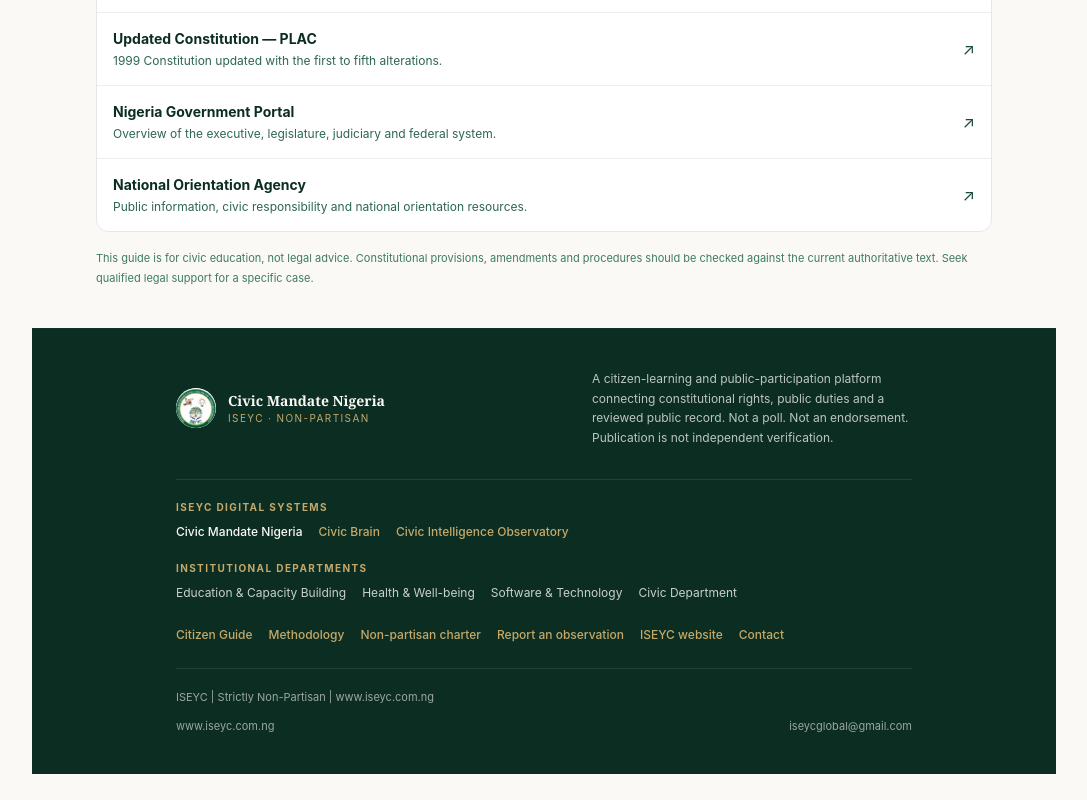
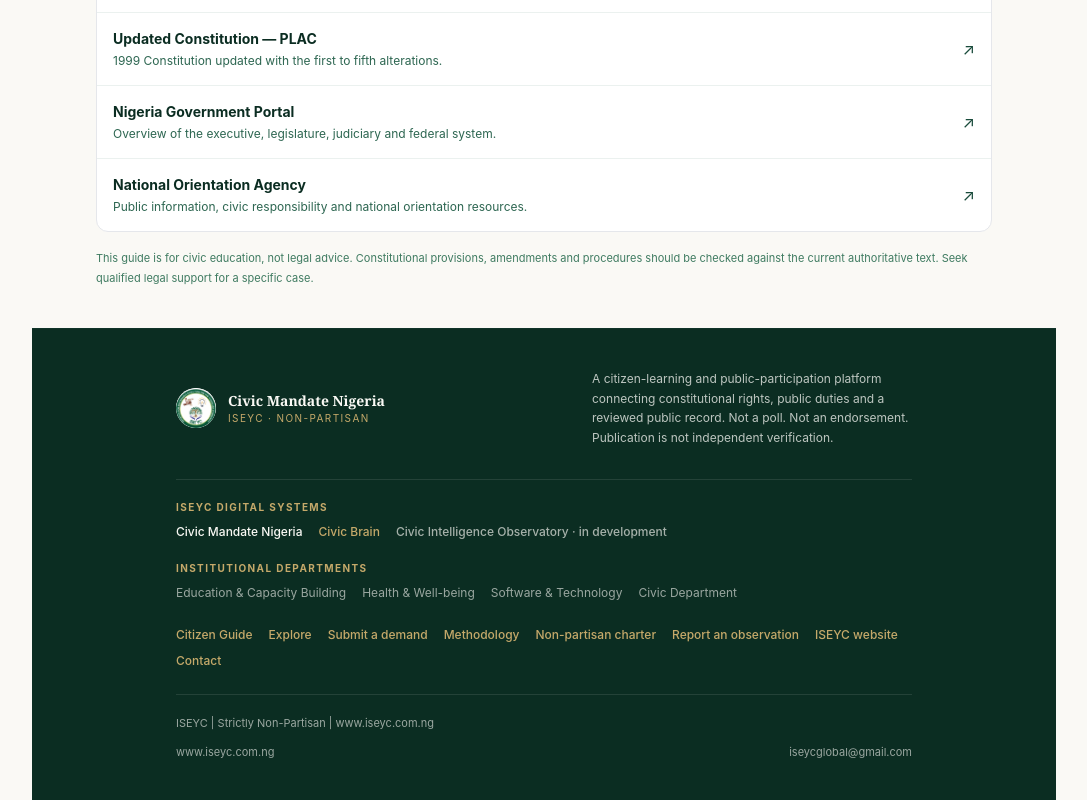
Before and after one commit to mrzulqarnainnadabo/2027-street-mandate, a Next.js app: page /learn in a window 1280 px wide. Shown: the part 3299-4099 px from the top of the page, without its empty margins (96-1183 px from the left). Before the commit the page ends 4073 px from the top, so only its background shows below. Built offline with nearby package versions, Linux system fonts and the light colour scheme.

Commit message:
Show Observatory and department workspaces as in development until the public release exists

```diff
--- a/components/Footer.tsx
+++ b/components/Footer.tsx
@@ -1,5 +1,5 @@
 import Link from "next/link";
-import { CIVIC_BRAIN_URL, CIVIC_OBSERVATORY_URL, ISEYC_SEAL_SRC, ISEYC_EMAIL, ISEYC_WEB, PRODUCT_NAME } from "@/lib/brand";
+import { CIVIC_BRAIN_URL, ISEYC_SEAL_SRC, ISEYC_EMAIL, ISEYC_WEB, PRODUCT_NAME } from "@/lib/brand";
 
 const DEPARTMENTS = [
   ["Education & Capacity Building", "education"],
@@ -32,21 +32,21 @@ export default function Footer() {
           <nav className="mt-2 flex flex-wrap gap-x-4 gap-y-2 text-[12px] font-medium" aria-label="ISEYC products">
             <span className="text-cream">Civic Mandate Nigeria</span>
             <a href={CIVIC_BRAIN_URL} target="_blank" rel="noopener noreferrer" className="text-gold-400 underline-offset-2 hover:underline">Civic Brain</a>
-            <a href={CIVIC_OBSERVATORY_URL} target="_blank" rel="noopener noreferrer" className="text-gold-400 underline-offset-2 hover:underline">Civic Intelligence Observatory</a>
+            <span className="text-cream/65">Civic Intelligence Observatory · in development</span>
           </nav>
         </div>
 
         <div className="mt-5">
           <p className="text-[10px] font-bold uppercase tracking-[0.14em] text-gold-400">Institutional departments</p>
           <nav className="mt-2 flex flex-wrap gap-x-4 gap-y-2 text-[12px]" aria-label="ISEYC departments">
-            {DEPARTMENTS.map(([label, id]) => <a key={id}
-              href={CIVIC_OBSERVATORY_URL + "#/departments/" + id} target="_blank" rel="noopener noreferrer"
-              className="text-cream/80 underline-offset-2 hover:text-gold-400 hover:underline">{label}</a>)}
+            {DEPARTMENTS.map(([label, id]) => <span key={id} className="text-cream/60" title="Department workspace release is in development">{label}</span>)}
           </nav>
         </div>
 
         <nav className="mt-6 flex flex-wrap gap-x-4 gap-y-2 text-[12px] font-medium" aria-label="Methodology and charter">
           <Link href="/learn" className="text-gold-400 underline-offset-2 hover:underline">Citizen Guide</Link>
+          <Link href="/explore" className="text-gold-400 underline-offset-2 hover:underline">Explore</Link>
+          <Link href="/?action=submit" className="text-gold-400 underline-offset-2 hover:underline">Submit a demand</Link>
           <Link href="/methodology" className="text-gold-400 underline-offset-2 hover:underline">Methodology</Link>
           <Link href="/about" className="text-gold-400 underline-offset-2 hover:underline">Non-partisan charter</Link>
           <Link href="/report" className="text-gold-400 underline-offset-2 hover:underline">Report an observation</Link>
```
